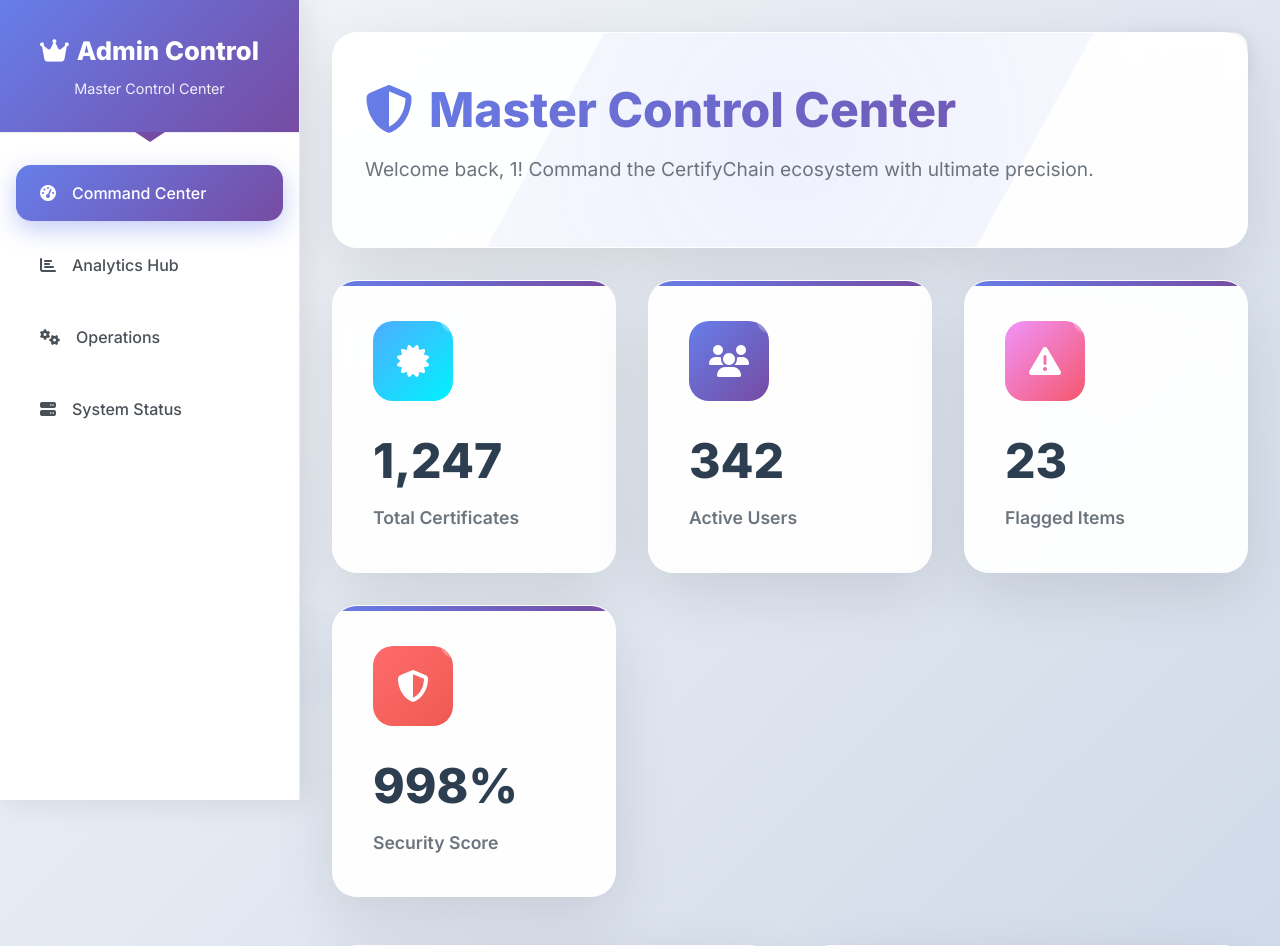
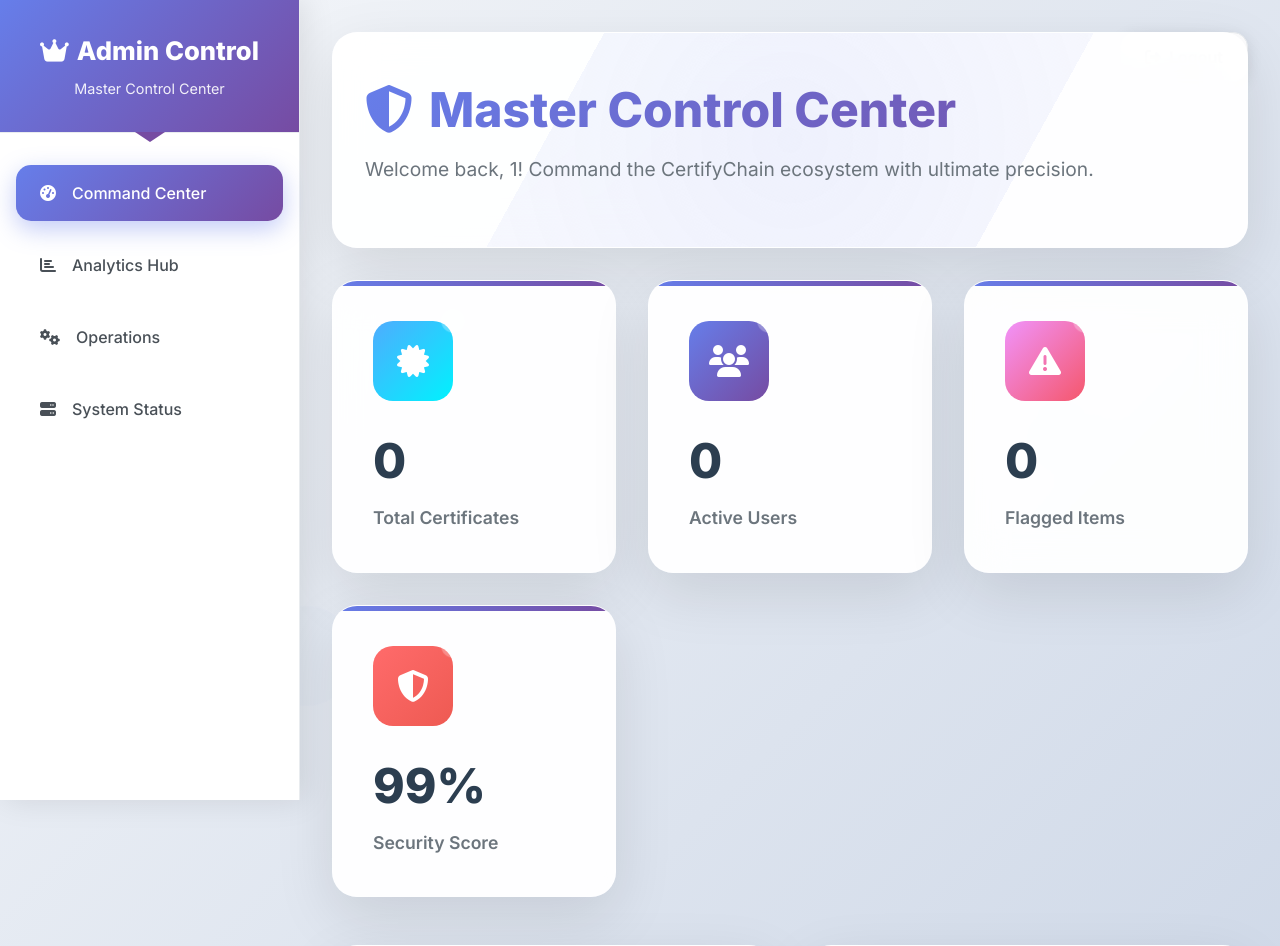
Before and after one commit to madhumitha27V/CERTIFICATE-VALIDATOR, a Flask app: page /admin/dashboard in a window 1280 px wide. Shown: the top 946 px of the page. Run offline with Flask 3, Linux system fonts and the light colour scheme; a user stored in the database is signed in; data comes from the database, SQL or seed files in the repository; data that the repository does not hold is empty.

Commit message:
First commit

```diff
--- a/admin/templates/dashboard.html
+++ b/admin/templates/dashboard.html
@@ -527,7 +527,7 @@
                         <div class="stat-icon success">
                             <i class="fas fa-certificate"></i>
                         </div>
-                        <div class="stat-number">1,247</div>
+                        <div class="stat-number">0</div>
                         <div class="stat-label">Total Certificates</div>
                     </div>
 
@@ -535,7 +535,7 @@
                         <div class="stat-icon info">
                             <i class="fas fa-users"></i>
                         </div>
-                        <div class="stat-number">342</div>
+                        <div class="stat-number">0</div>
                         <div class="stat-label">Active Users</div>
                     </div>
 
@@ -543,7 +543,7 @@
                         <div class="stat-icon warning">
                             <i class="fas fa-exclamation-triangle"></i>
                         </div>
-                        <div class="stat-number">23</div>
+                        <div class="stat-number">0</div>
                         <div class="stat-label">Flagged Items</div>
                     </div>
 
@@ -551,7 +551,7 @@
                         <div class="stat-icon danger">
                             <i class="fas fa-shield-alt"></i>
                         </div>
-                        <div class="stat-number">99.8%</div>
+                        <div class="stat-number">99%</div>
                         <div class="stat-label">Security Score</div>
                     </div>
                 </div>
```
Also changed, not shown: admin/templates/index.html (+4 -4 lines).
